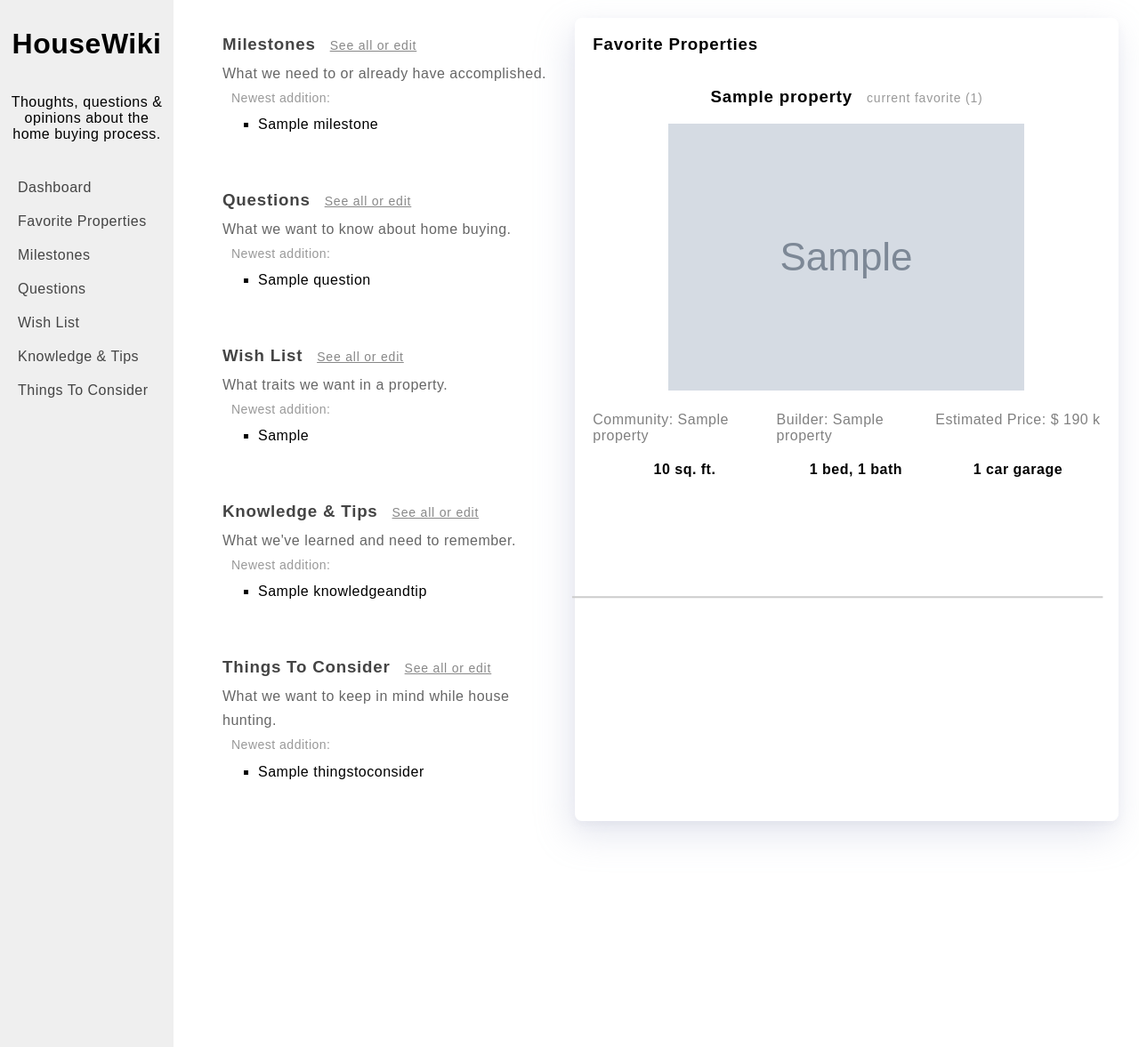
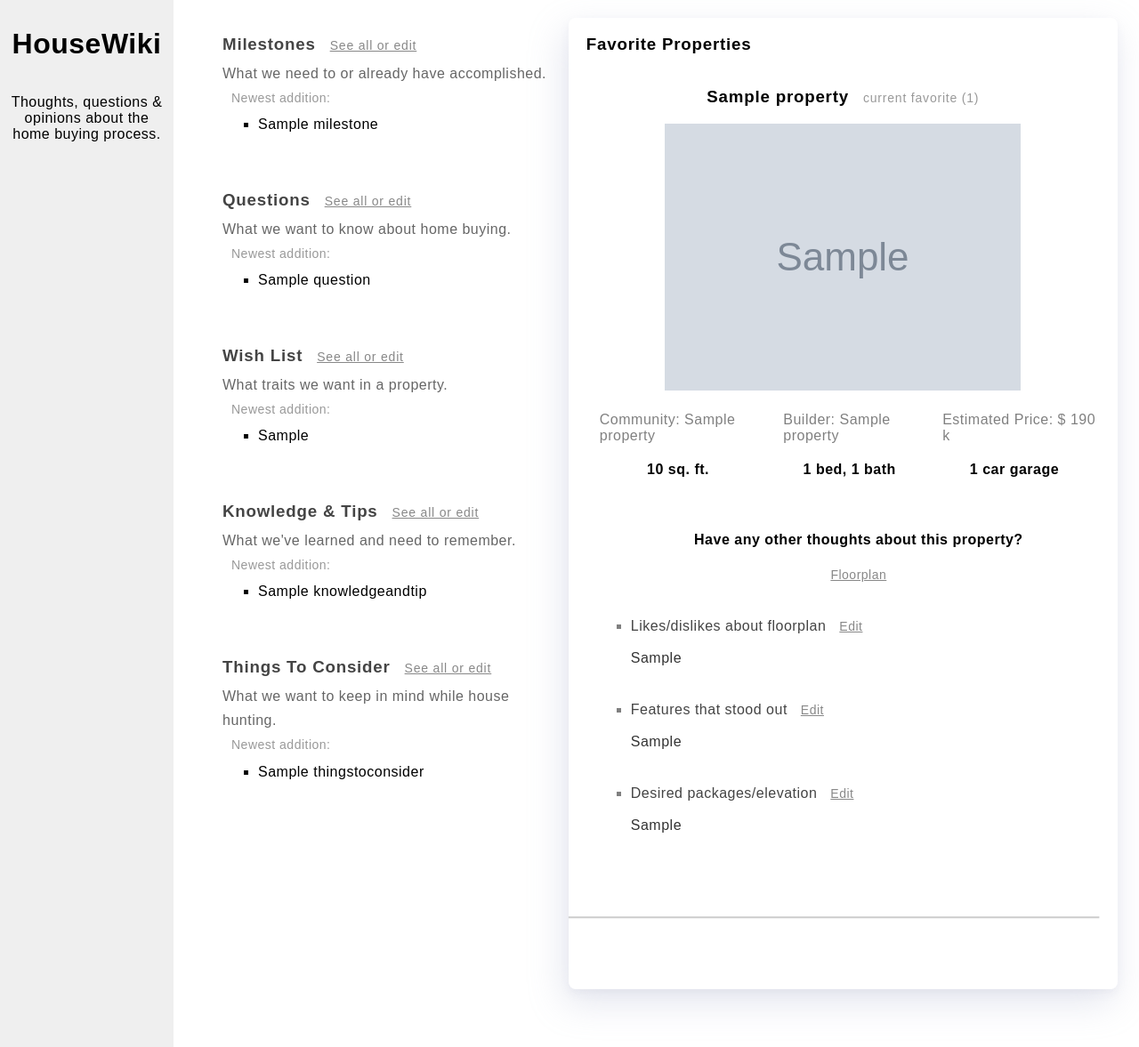
Before and after one commit to jsore/HouseWiki, a Django app: page /housewiki/ in a window 1280 px wide. Shown: the top 1177 px of the page at 89% size. Run offline with Django 3.2, Linux system fonts and the light colour scheme; tables that the repository leaves empty hold one stand-in row (values such as "Sample post"); grey boxes marked "Sample" are stand-in pictures.

Commit message:
Finish basic styling for Dashboard view

```diff
--- a/housewiki/home/static/css/housewiki.css
+++ b/housewiki/home/static/css/housewiki.css
@@ -89,6 +89,44 @@
 .expanded {
   display: block;
 }
+.collapsed {
+  display: none;
+}
+.additional-opinions {
+  display: grid;
+  list-style-type: none;
+  padding: 0 0 0 35px;
+
+}
+
+.additional-opinions-title {
+  text-align: center;
+}
+.additional-opinions-li {
+  list-style: none;
+  text-align: center;
+}
+/*.additional-opinions-li:nth-child(even) {
+  list-style-type: square;
+}*/
+/*.additional-opinions-li.p {
+  list-style-type: square;
+}*/
+.additional-opinions-child-li {
+  list-style-type: square;
+  padding-top: 40px;
+  text-align: left;
+}
+.floorplan-link {
+  font-size: 14px;
+  text-decoration: underline;
+  color: #888;
+}
+.list-item-span {
+  color: #333333;
+  padding-top: 10px;
+}
+
 /*.expando-house-details-wrapper.expando-house-details {
   display: none;
 }*/
@@ -274,6 +312,7 @@
   padding-top: 20px;
 }
 .list-item-title {
+  margin-left: 15px;
   color: #808080;
 }
 .second-row {
@@ -283,6 +322,7 @@
 .third-row {
   grid-row: 5 / 6;
   grid-column: 1 / span 3;
+  justify-self: normal;
   padding-top: 40px;
 }
 .fourth-row {
--- a/housewiki/home/templates/housewiki/base.html
+++ b/housewiki/home/templates/housewiki/base.html
@@ -1,14 +1,6 @@
 {# …/HouseWiki/housewiki/home/templates/housewiki/base.html #}
 
 {% load static %}
-
-
-
-
-
-
-
-
 
 <!DOCTYPE html>
 <html>
@@ -16,9 +8,9 @@
     <title>{% block title %}{% endblock title %}</title>
     <link href="{% static 'css/housewiki.css' %}" rel="stylesheet">
 
+    <!-- <meta http-equiv="Content-Security-Policy" content=" default-src 'self'; script-src 'sha256-87tmJunVRGpRJq+ZT1YF1o3mu1aod28VFkUXjYSA4Hg='; style-src 'self' 'unsafe-inline' https://unpkg.com https://fonts.googleapis.com; font-src 'self' 'unsafe-inline' https://fonts.googleapis.com https://fonts.gstatic.com"> -->
     <meta http-equiv="Content-Security-Policy" content="
       default-src 'self';
-      script-src 'sha256-87tmJunVRGpRJq+ZT1YF1o3mu1aod28VFkUXjYSA4Hg=' 'sha256-V34RX1GUgFxCpGrctmic5DqwZ3HBL2KVWOjbaDtSTn4' sha256-MBiJ62EG315PP4pnPMVYslnT3U+3X3A5LZ6N2cdrqvo=' 'sha256-spogx9/zrj8WhCpxonPtjdaY+cDNwnJkdStKvoAQWGg=';
       style-src 'self' 'unsafe-inline' https://unpkg.com https://fonts.googleapis.com;
       font-src 'self' 'unsafe-inline' https://fonts.googleapis.com https://fonts.gstatic.com
     ">
@@ -37,43 +29,7 @@
       <p>Thoughts, questions &amp; opinions about the home buying process.</p>
       {# <h3>Most Recently Asked Questions</h3> #}
       {# {% show_latest_questions 3 %} #}
-      <ul class="nav-links" id="nav-links">
-        <li class="sidebar-li">
-          <a href="{{ request.protocol }}{{ request.host }}" class="heading-sidebar-link">
-            Dashboard
-          </a>
-        </li>
-        <li class="sidebar-li">
-          <a href="{{ request.protocol }}{{ request.host }}{{ favorite_properties }}" class="heading-sidebar-link">
-            Favorite Properties
-          </a>
-        </li>
-        <li class="sidebar-li">
-          <a href="{{ request.protocol }}{{ request.host }}{{ milestones }}" class="heading-sidebar-link">
-            Milestones
-          </a>
-        </li>
-        <li class="sidebar-li">
-          <a href="{{ request.protocol }}{{ request.host }}{{ questions }}" class="heading-sidebar-link">
-            Questions
-          </a>
-        </li>
-        <li class="sidebar-li">
-          <a href="{{ request.protocol }}{{ request.host }}{{ wishes }}" class="heading-sidebar-link">
-            Wish List
-          </a>
-        </li>
-        <li class="sidebar-li">
-          <a href="{{ request.protocol }}{{ request.host }}{{ tips }}" class="heading-sidebar-link">
-            Knowledge &amp; Tips
-          </a>
-        </li>
-        <li class="sidebar-li">
-          <a href="{{ request.protocol }}{{ request.host }}{{ things_to_consider }}" class="heading-sidebar-link">
-            Things To Consider
-          </a>
-        </li>
-      </ul>
+
 
       <!--<h3 class="hidden-h3">Favorite Property</h3>-->
       <!--<ul>-->
@@ -90,8 +46,6 @@
     <!--<script integrity="sha256-zohOg3SwlUrus6PMcRkavLAIaP05dCfH2mXx15NfnOE=" crossorigin="anonymous">
 
     </script>-->
-    <script src="{% static 'js/expando.js' %}"
-    integrity="sha256-87tmJunVRGpRJq+ZT1YF1o3mu1aod28VFkUXjYSA4Hg="
-    crossorigin="anonymous"></script>
+    <!-- <script src="{% static 'js/expando.js' %}" integrity="sha256-87tmJunVRGpRJq+ZT1YF1o3mu1aod28VFkUXjYSA4Hg=" crossorigin="anonymous"></script> -->
   </body>
 </html>
--- a/housewiki/home/templates/housewiki/dashboard/index.html
+++ b/housewiki/home/templates/housewiki/dashboard/index.html
@@ -119,11 +119,13 @@
           <p class="property-rank">
             {{ property.ranking }}
           </p>
+
         </h3>
 
         <li class="house-list-picture">
           <img src="{{ property.cover.url }}" alt="{{ property.floorplan_name }}" class="img-thumbnail">
         </li>
+
         <li class="house-list-item list-item-title">Community: {{ property.community_name }}
           {# <span class="grid-separator">|</span> #}
         </li>
@@ -143,29 +145,42 @@
         <li class="house-list-item second-row">{{ property.garage }} garage</li>
         <li class="house-list-item third-row details">
           <div class="expando-house-details-wrapper">
-            {# <a href="." class="more-house-details" id="more-house-details-id" onclick="expandSection()">View more details</a> #}
-            {# <button class="more-house-details" id="more-house-details-id" onclick="expandSection()">View more details</button> #}
-            <!--<button class="more-house-details" id="more-house-details-id"
-            onclick="document.getElementById('expando-house-details-id').classList.toggle('expanded')">-->
-            <!--<button class="more-house-details" id="more-house-details-id"
-            >
-              View more details
-            </button> -->
             <div class="more-house-details-div">
 
-            </div>
-            <div class="expando-house-details" id="expando-house-details-id">
-              {# <p class="floorplan-title"></p> #}
-              <p class="floorplan-details">
-                <a href=".">Link to the floorplan</a>
-                {# <img src="{{ property.floorplan_img }}" alt="{{ property.floorplan_img }}" class="img-thumbnail"> #}
-              </p>
-              <h4>Additional info about the floorplan</h4>
-              <p class="optional-floorplan-info">{{ property.optional_floorplan_info }}</p>
-              <h4>Standout features</h4>
-              <p class="standout-features">{{ property.standout_features }}</p>
-              <h4>Desired options</h4>
-              <p class="desired-options">{{ property.desired_options }}</p>
+              <ul class="additional-opinions">
+                <h4 class="additional-opinions-title">Have any other thoughts about this property?</h4>
+
+                <li class="additional-opinions-li"><a class="floorplan-link" href="#">Floorplan</a></li>
+
+                <li class="additional-opinions-li">
+                  <li class="additional-opinions-child-li list-item-title">
+                    <a href="#" class="heading-link">Likes/dislikes about floorplan
+                      <span class="heading-a-link">Edit</span>
+                    </a>
+                    <br /><br />
+                    <span class="list-item-span">{{ property.optional_floorplan_info }}</span>
+                  </li>
+                </li>
+                <li class="additional-opinions-li">
+                  <li class="additional-opinions-child-li list-item-title">
+                    <a href="#" class="heading-link">Features that stood out
+                      <span class="heading-a-link">Edit</span>
+                    </a>
+                    <br /><br />
+                    <span class="list-item-span">{{ property.standout_features }}</span>
+                  </li>
+                </li>
+                <li class="additional-opinions-li">
+                  <li class="additional-opinions-child-li list-item-title">
+                    <a href="#" class="heading-link">Desired packages/elevation
+                      <span class="heading-a-link">Edit</span>
+                    </a>
+                    <br /><br />
+                    <span class="list-item-span">{{ property.desired_options }}</span>
+                  </li>
+                </li>
+
+              </ul>
             </div>
           </div>
         </li>
```
